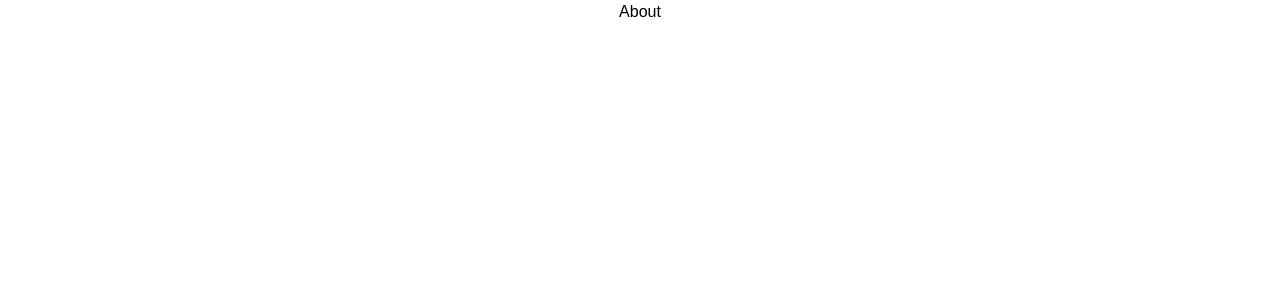
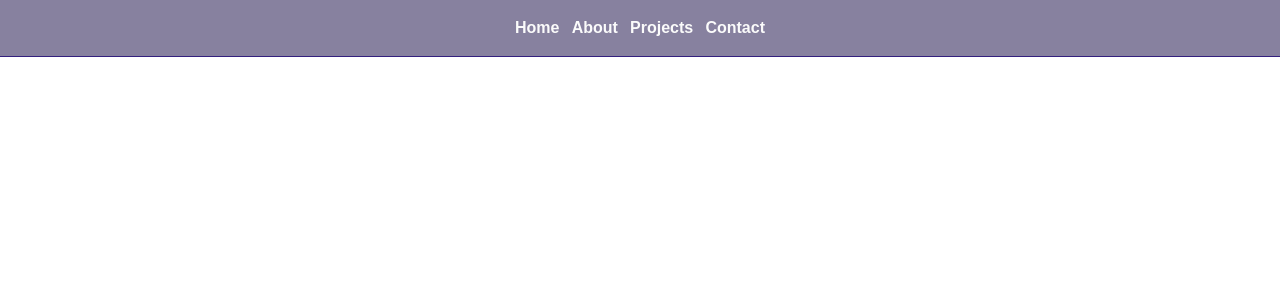
Before and after one commit to PiyushJ1/DevSoc-Personal-Website, a Next.js app: page /about in a window 1280 px wide. Shown: the top 300 px of the page. Built offline with nearby package versions, Linux system fonts and the light colour scheme.

Commit message:
init strcuture for about page

```diff
--- /dev/null
+++ b/src/app/about/About.module.css
@@ -0,0 +1,33 @@
+.navbar {
+  position: fixed;
+  top: 0;
+  left: 0;
+  right: 0;
+  z-index: 50;
+  background-color: rgba(16, 5, 64, 0.5);
+  padding: 1rem 0;
+  border-bottom: 1px solid rgb(51, 32, 126);
+}
+
+.navContainer {
+  max-width: 1400px;
+  margin: 0 auto;
+  display: flex;
+  align-items: center;
+  justify-content: space-between;
+}
+
+.navCentre {
+  max-width: 250px;
+  display: flex;
+  align-items: center;
+  gap: 0.3rem;
+  justify-content: space-between;
+  flex: content;
+  margin: auto;
+}
+
+.navLink {
+  color: rgb(251, 251, 251);
+  font-weight: 700;
+}
--- a/src/app/about/page.tsx
+++ b/src/app/about/page.tsx
@@ -1,10 +1,29 @@
 'use client'
+
+import styles from "./About.module.css"
+import Link from "next/link";
+import Particles from "@/components/Particles";
 
 export default function AboutPage() {
 	return (
 		<>
-		<center>About</center>
+		<div style={{ width: '100%', height: '100vh', position: 'relative' }}>
+		<header className={styles.navbar}>
+			<div className={styles.navContainer}>
+				<div className={styles.navCentre}>
+					<Link href="/" className={styles.navLink}>Home</Link>
+					<Link href="/about" className={styles.navLink}>About</Link>
+					<Link href="/projects" className={styles.navLink}>Projects</Link>
+					<Link href="/contact" className={styles.navLink}>Contact</Link>
+				</div>
+			</div>
+		</header>
 
+
+
+
+
+		</div>
 		</>
 	);
 }
--- a/src/app/page.tsx
+++ b/src/app/page.tsx
@@ -3,7 +3,6 @@
 import styles from "./Home.module.css"
 import Link from "next/link";
 import Particles from "@/components/Particles";
-import SplitText from "@/components/SplitText";
 
 export default function Home() {
   return (
@@ -12,6 +11,7 @@ export default function Home() {
       <header className={styles.navbar}>
         <div className={styles.navContainer}>
           <div className={styles.navCentre}>
+            <Link href="/" className={styles.navLink}>Home</Link>
             <Link href="/about" className={styles.navLink}>About</Link>
             <Link href="/projects" className={styles.navLink}>Projects</Link>
             <Link href="/contact" className={styles.navLink}>Contact</Link>
@@ -31,12 +31,15 @@ export default function Home() {
       >
         <main className={styles.heroContainer}>
           <div className={styles.contentCreator}>
-            <h2 className={styles.mainTitle}>Hi, I'm Piyush 💤</h2>
-
+            <h2 className={styles.mainTitle}>
+            Hi, I'm Piyush <span className={styles.bouncyEmoji}>💤</span>
+          </h2>
           <p>2nd Year Software Engineering (Honours) Student @ UNSW</p>
-
-
-
+          <div className={styles.dreamNavigation}>
+            <Link href="/career" className={styles.dreamLink}>💭</Link>
+            <Link href="/career" className={styles.dreamLink}>✨</Link>
+            <Link href="/career" className={styles.dreamLink}>🌟</Link>
+          </div>
 
           </div>
         </main>
```
Also changed, not shown: src/app/Home.module.css (+13 -0 lines).
